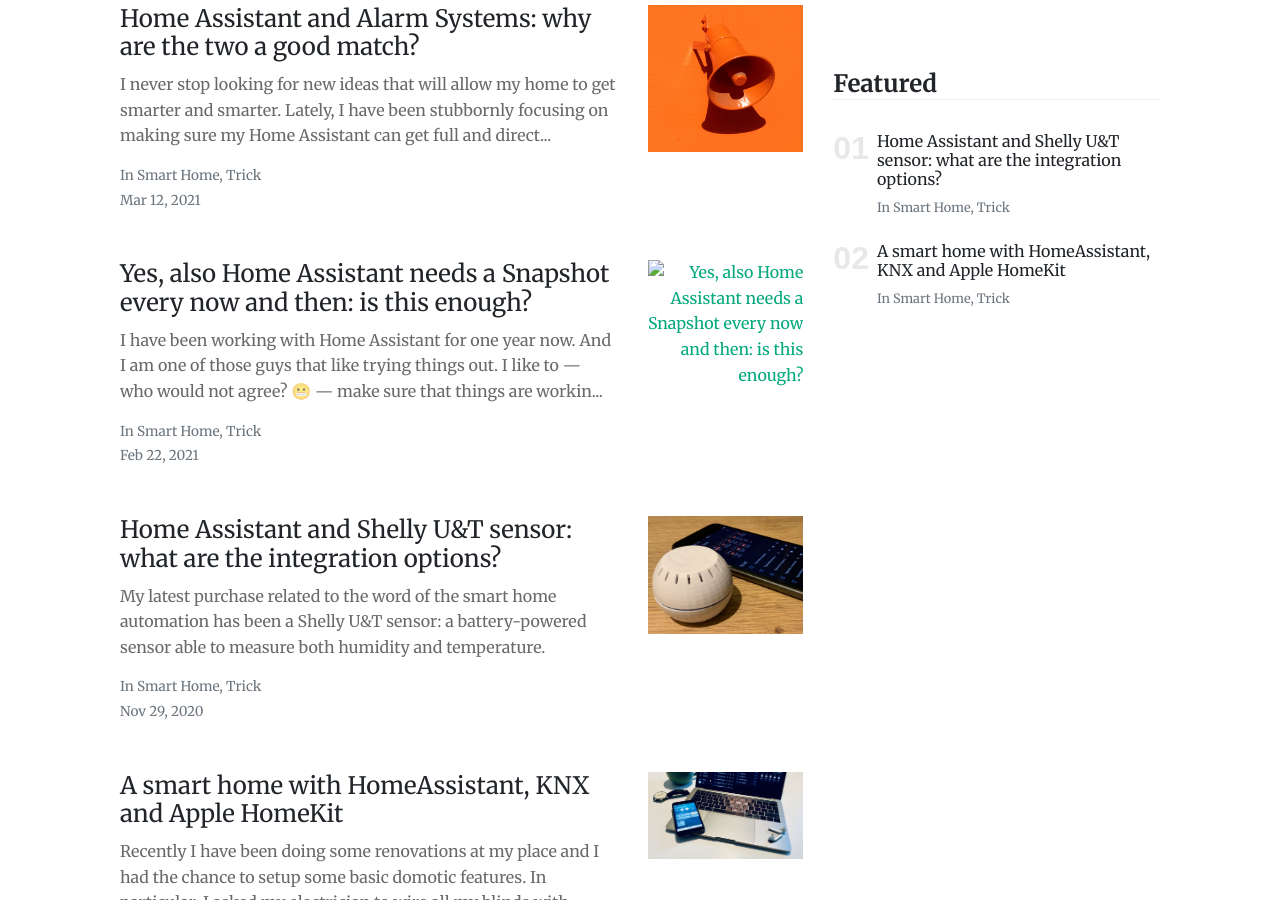
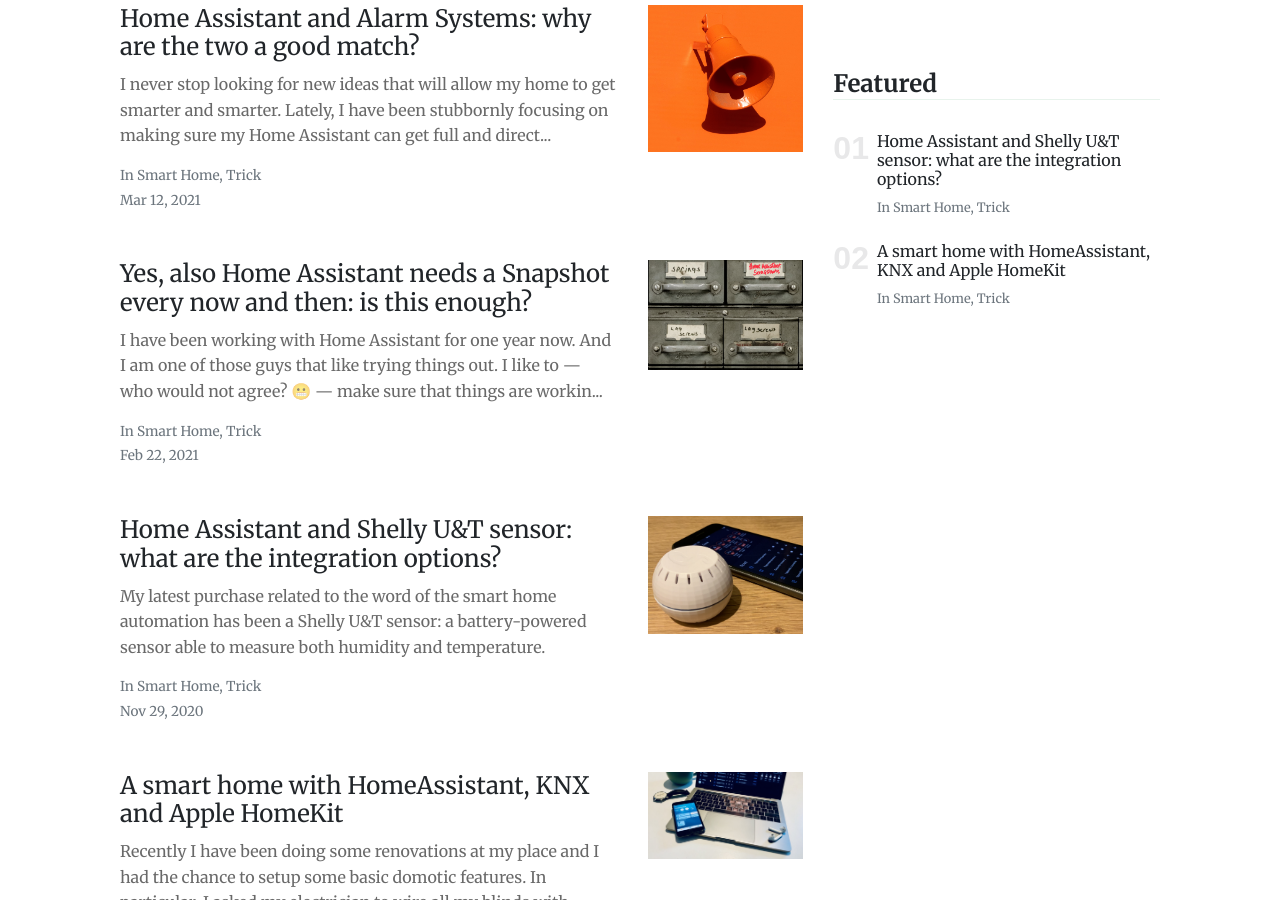
Before and after one commit to carlocaprini/carlocaprini.github.io, a Jekyll site: the page built from index.html, in a window 1280 px wide and 900 px high, scrolled down 631 px. Built offline with Jekyll 4.4.1, drawn with Linux system fonts in a browser that asks for light colours; nearby versions of some CDN libraries; the list of posts is cut into pages by our own code.

Commit message:
Added missing image and updated the homepage default title

```diff
--- a/index.html
+++ b/index.html
@@ -1,5 +1,5 @@
 ---
-title: "Mundana Free Jekyll Theme"
+title: "Home"
 layout: default
 pagination:
     enabled: true
```
Also changed, not shown: assets/images/snapshot-wardrobe.png (added).
